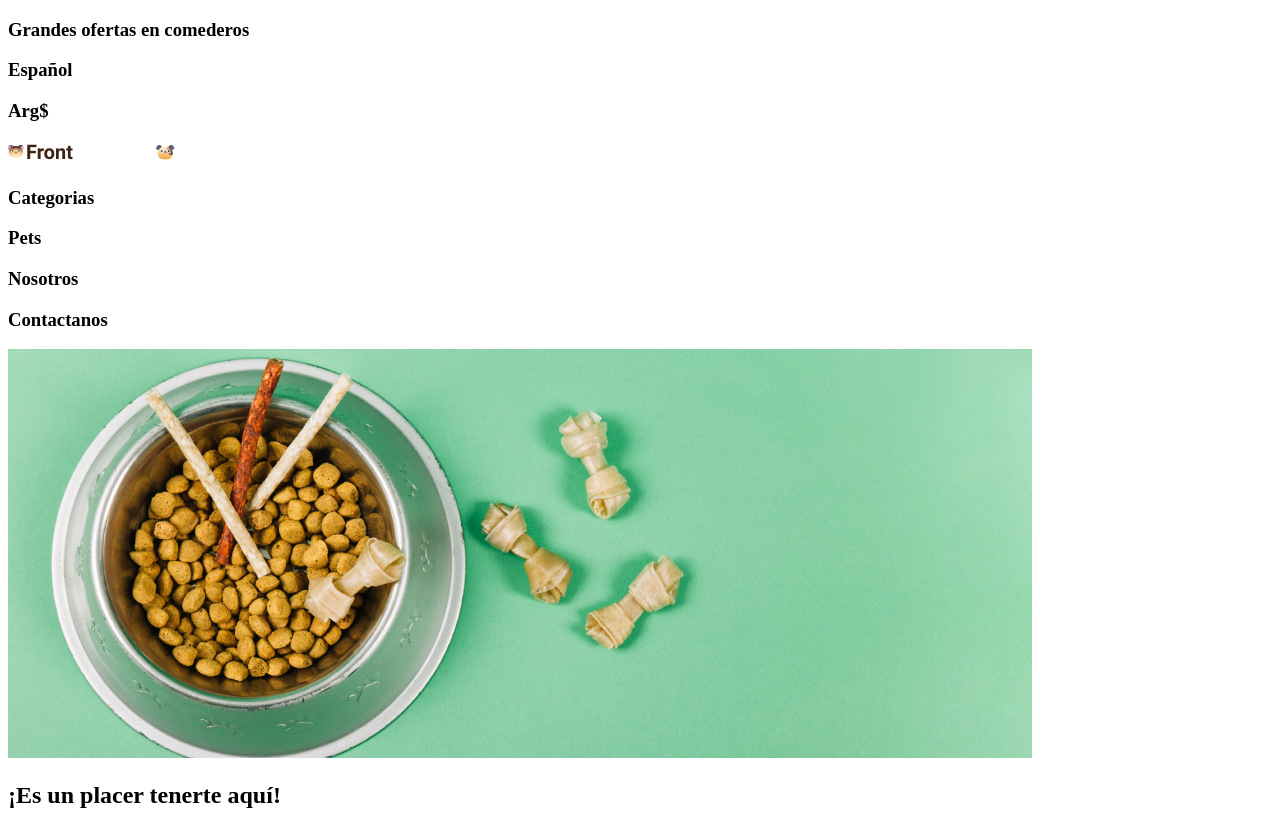
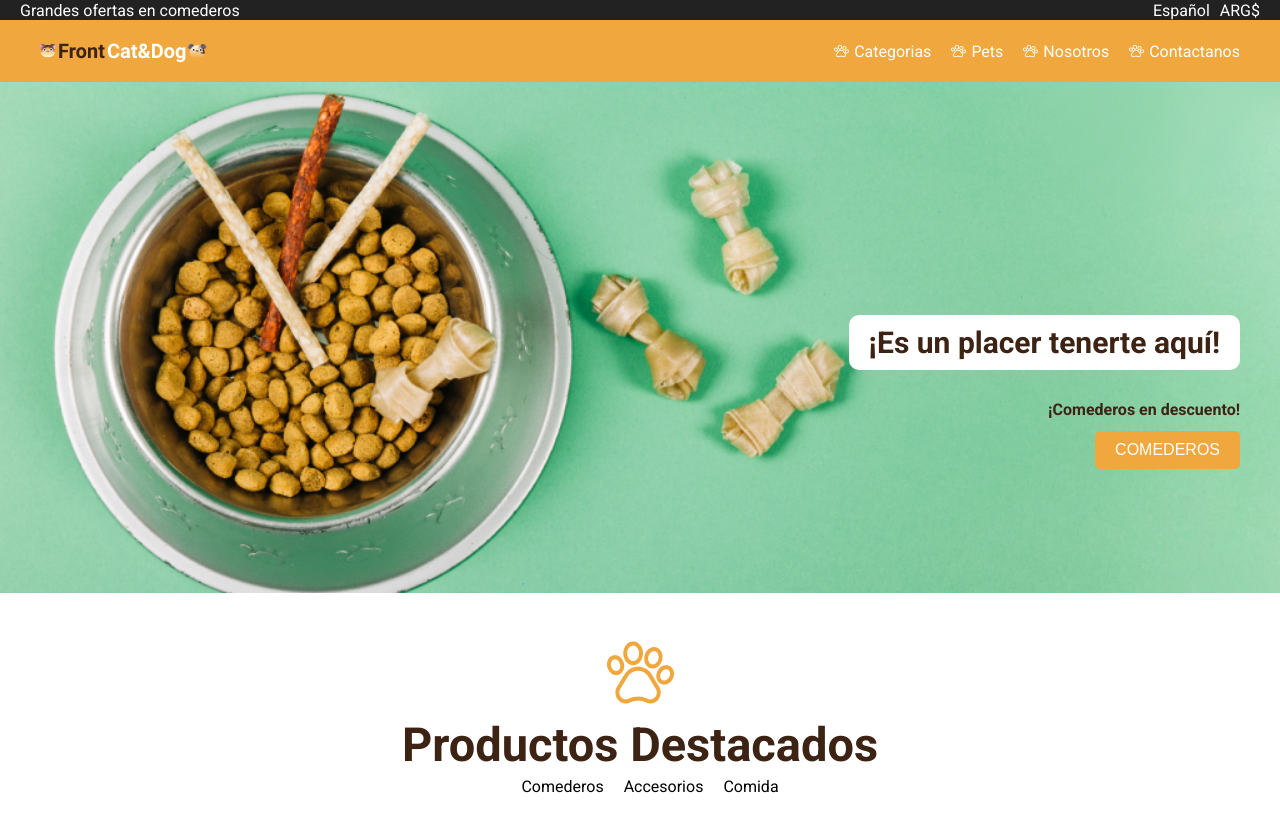
Before and after one commit to renevalenz/PracticaPetshop, a plain HTML site: page index.html in a window 1280 px wide. Shown: the top 826 px of the page. Drawn offline with Linux system fonts and the light colour scheme.

Commit message:
modificaciones css

```diff
--- /dev/null
+++ b/css/style.css
@@ -0,0 +1,191 @@
+@import url('https://fonts.googleapis.com/css2?family=Roboto:wght@100;300;400;500;700;900&display=swap');
+
+body {
+    font-family: 'Roboto';
+    margin: 0;
+}
+
+/* //////////////////////// HEADER /////////////////////// */
+
+
+.blackbar {
+    display: flex;
+    align-items: center;
+    background-color: #222222;
+    color: white;
+    padding: 0 20px 0;
+    height: 20px;
+}
+
+.blackbar p {
+    margin-right: auto;
+}
+
+.blackbar ul {
+    display: flex;
+    list-style: none;
+}
+
+.blackbar li {
+    margin-left: 10px;
+}
+
+.navigation {
+    display: flex;
+    align-items: center;
+    background-color: #F0A83E;
+    padding: 0 40px 0;
+    height: 62px;
+
+}
+
+
+.navigation ul {
+    display: flex;
+    list-style: none;
+    margin-left: auto;
+    color: white;
+
+
+}
+
+.navigation li a {
+    display: flex;
+    margin-left: 20px;
+    align-items: center;
+    text-decoration: none;
+    color: white;
+
+}
+
+.navigation li img {
+    margin-right: 5px;
+}
+
+/* ///////////////////// MAIN //////////////////// */
+
+#banner {
+    position: relative;
+    font-weight: 400;
+    color: #3C2313;
+}
+
+#banner img {
+    width: 100%;
+}
+
+#banner h1,
+#banner h2,
+#banner button {
+    position: absolute;
+    right: 40px;
+    text-align: center;
+
+}
+
+#banner h1 {
+    top: 50%;
+    margin-top: -25px;
+    font-size: 30px;
+    font-weight: bold;
+    background-color: white;
+    padding: 10px 20px;
+    border-radius: 10px;
+
+
+}
+
+#banner h2 {
+    top: 50%;
+    margin-top: 60px;
+    font-size: 16px;
+}
+
+#banner button {
+    top: 60%;
+    margin-top: 40px;
+    padding: 10px 20px;
+    background-color: #F0A83E;
+    color: white;
+    border: none;
+    border-radius: 5px;
+    font-size: 16px;
+}
+
+
+.titulo-productos {
+    text-align: center;
+    margin-top: 40px;
+
+}
+
+h2 {
+    font-size: 47px;
+    margin: 5px 0;
+    color: #3C2313;
+
+}
+
+span {
+    margin-left: 20px;
+    font-size: 16px;
+    margin-top: 15px;
+
+
+}
+
+.productos {
+    display: flex;
+    text-align: center;
+    width: 100%;
+    justify-content: center;
+    margin-top: 49px;
+    color: #3C2313;
+
+}
+
+.productos div {
+    margin: 0 30px;
+}
+
+.precio {
+    color: #F0A83E;
+}
+
+#contact-form {
+    height: 500px;
+    background-color: white;
+}
+
+#subscribe {
+    margin: 0;
+    height: 60px;
+    background-color: #F0A83E;
+}
+
+/* /////////////////////////// FOOTER ////////////////////// */
+
+#footer {
+    margin: 0;
+
+    background-color: #3C2313;
+    height: 300px;
+
+}
+
+#derechos {
+    margin: 0;
+    background-color: #222222;
+    color: white;
+    text-align: center;
+
+    font-weight: 700;
+    height: 20px;
+
+}
+
+#derechos h3 {
+    font-size: 10px;
+    margin: 0;
+    padding: 4px;
+}
--- a/index.html
+++ b/index.html
@@ -5,50 +5,92 @@
     <meta charset="UTF-8">
     <meta http-equiv="X-UA-Compatible" content="IE=edge">
     <meta name="viewport" content="width=device-width, initial-scale=1.0">
-    <title>Document</title>
+    <title>Petshop</title>
+    <link rel="stylesheet" href="../css/style.css">
 </head>
+
+<body>
     <header>
-    <h3>Grandes ofertas en comederos</h3>
-    <h3>Español</h3>
-    <h3>Arg$</h3>
+        <section class="blackbar">
+            <p>Grandes ofertas en comederos</p>
+            <ul>
+                <li>Español</li>
+                <li>ARG$</li>
+            </ul>
+        </section>
+        <section class="navigation">
             <img src="img/Logo.png" alt="logo">
-    <h3>Categorias</h3>
-    <h3>Pets</h3>
-    <h3>Nosotros</h3>
-    <h3>Contactanos</h3>
+            <ul>
+                <li><a href="#"><img src="img/pawprint 1.png" alt="">Categorias</a></li>
+                <li><a href="#"><img src="img/pawprint 1.png" alt="">Pets</a></li>
+                <li><a href="#"><img src="img/pawprint 1.png" alt="">Nosotros</a></li>
+                <li><a href="#"><img src="img/pawprint 1.png" alt="">Contactanos</a></li>
+            </ul>
+        </section>
     </header>
 
-<body>
+    <main>
         <section id="banner">
-        <img src="img/bowl.png" alt="bowl_comida">
+
+            <img src="img/bowl.png" alt="bowl-comida">
             <h1>¡Es un placer tenerte aquí!</h1>
             <h2>¡Comederos en descuento!</h2>
             <button>COMEDEROS</button>
+
         </section>
 
         <section id="Productos">
-        <img src="img/pawprint.png" alt="imagen_huella">
+            <div class="titulo-productos">
+                <img src="img/pawprint.png" alt="imagen-huella">
                 <h2>Productos Destacados</h2>
-        <span>Comederos</span>-<span>Accesorios</span>-<span>Comida</span>
+                <span>Comederos</span><span>Accesorios</span><span>Comida</span>
+            </div>
+            <div class="productos">
                 <div>
-            <img src="img/churrasquito.png" alt="juguete_churrrasquito">
+                    <img src="img/churrasquito.png" alt="juguete-churrrasquito">
                     <h3>Juguete Churrasquito</h3>
-            <h3>$150</h3>
+                    <h3 class="precio">$150</h3>
                 </div>
                 <div>
-            <img src="img/comedero.png" alt="comedero_para_perro">
+                    <img src="img/comedero.png" alt="comedero-para-perro">
                     <h3>Comedero para perro</h3>
-            <h3>$250</h3>
+                    <h3 class="precio">$250</h3>
                 </div>
                 <div>
-            <img src="img/Huesito.png" alt="huesito_de_plastico">
+                    <img src="img/Huesito.png" alt="huesito-de-plastico">
                     <h3>Juguete Huesito</h3>
-            <h3>$650</h3>
+                    <h3 class="precio">$650</h3>
+                </div>
             </div>
         </section>
+        <section id="contact-form">
+
+        </section>
+        <section id="subscribe">
+
+
+        </section>
+
+    </main>
+    <footer>
+        <section id="footer">
+            <img src="img/Icono-localidad.png" alt="">
+            <h3>Localidad</h3>
+            <p>calle - provincia</p>
+            <img src="img/Icono-telefono.png" alt="">
+            <h3>Teléfono</h3>
+            <p>Numero de Teléfono</p>
+            <img src="img/Icono-correo.png" alt="">
+            <h3>Correo Electrónico</h3>
+            <p>Dirección de correo</p>
+            <img src="img/Logo.png" alt="">
+
+        </section>
+        <section id="derechos">
+            <h3>Todos los derechos reservados Front End</h3>
+        </section>
+
+    </footer>
 </body>
-<footer>
-    <h3>Todos los derechos reservados Front End</h3>
-</footer>
 
 </html>
```
Also changed, not shown: img/Icono-correo.png (added), img/Icono-localidad.png (added), img/Icono-telefono.png (added), img/pawprint 1.png (added). Lines whose indentation alone changed are shown as unchanged.
